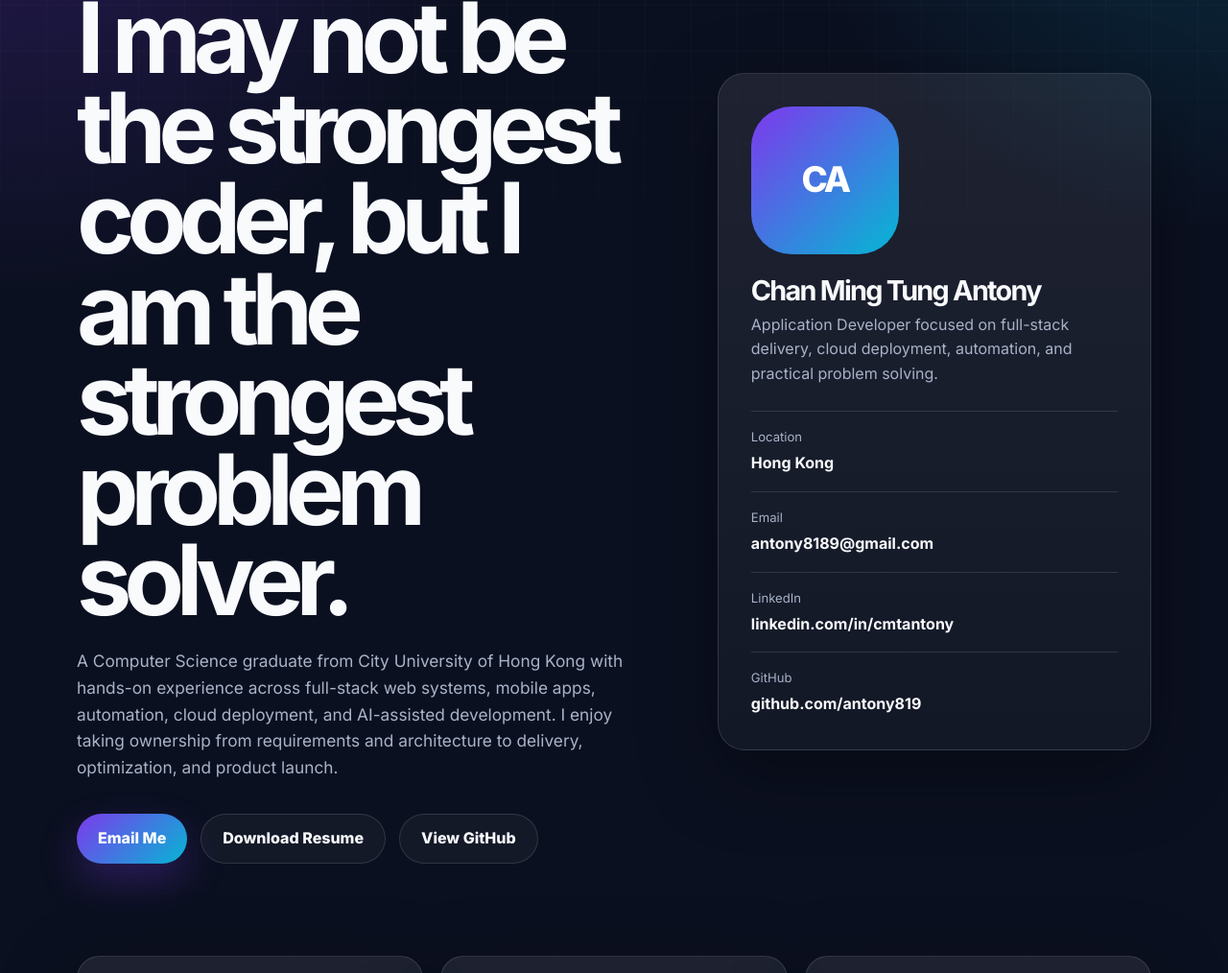
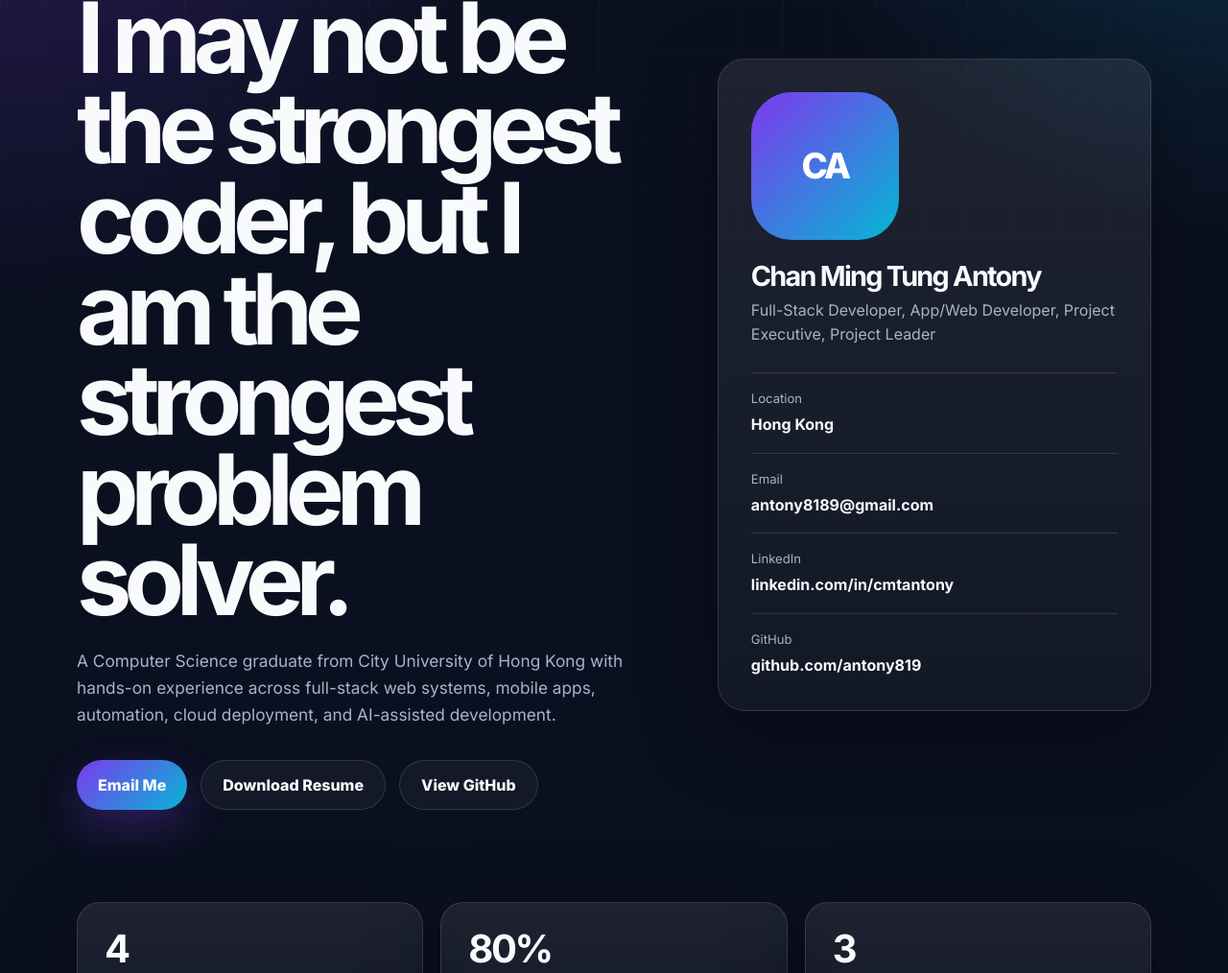
Before and after one commit to antony819/personalWebsite, a plain HTML site: page index.html in a window 1280 px wide. Shown: the part 235-1249 px from the top of the page at 96% size. Drawn offline with Linux system fonts and the light colour scheme.

Commit message:
update context

```diff
--- a/index.html
+++ b/index.html
@@ -34,7 +34,7 @@
           <p class="eyebrow">Application Developer · Full-Stack Builder · Problem Solver</p>
           <h1>I may not be the strongest coder, but I am the strongest problem solver.</h1>
           <p class="hero-text">
-            A Computer Science graduate from City University of Hong Kong with hands-on experience across full-stack web systems, mobile apps, automation, cloud deployment, and AI-assisted development. I enjoy taking ownership from requirements and architecture to delivery, optimization, and product launch.
+            A Computer Science graduate from City University of Hong Kong with hands-on experience across full-stack web systems, mobile apps, automation, cloud deployment, and AI-assisted development.
           </p>
           <div class="hero-actions">
             <a class="button primary" href="mailto:antony8189@gmail.com">Email Me</a>
@@ -48,7 +48,7 @@
             <div class="avatar">CA</div>
           </div>
           <h2>Chan Ming Tung Antony</h2>
-          <p>Application Developer focused on full-stack delivery, cloud deployment, automation, and practical problem solving.</p>
+          <p>Full-Stack Developer, App/Web Developer, Project Executive, Project Leader</p>
           <ul class="profile-list">
             <li><span>Location</span><strong>Hong Kong</strong></li>
             <li><span>Email</span><strong><a href="mailto:antony8189@gmail.com">antony8189@gmail.com</a></strong></li>
```
